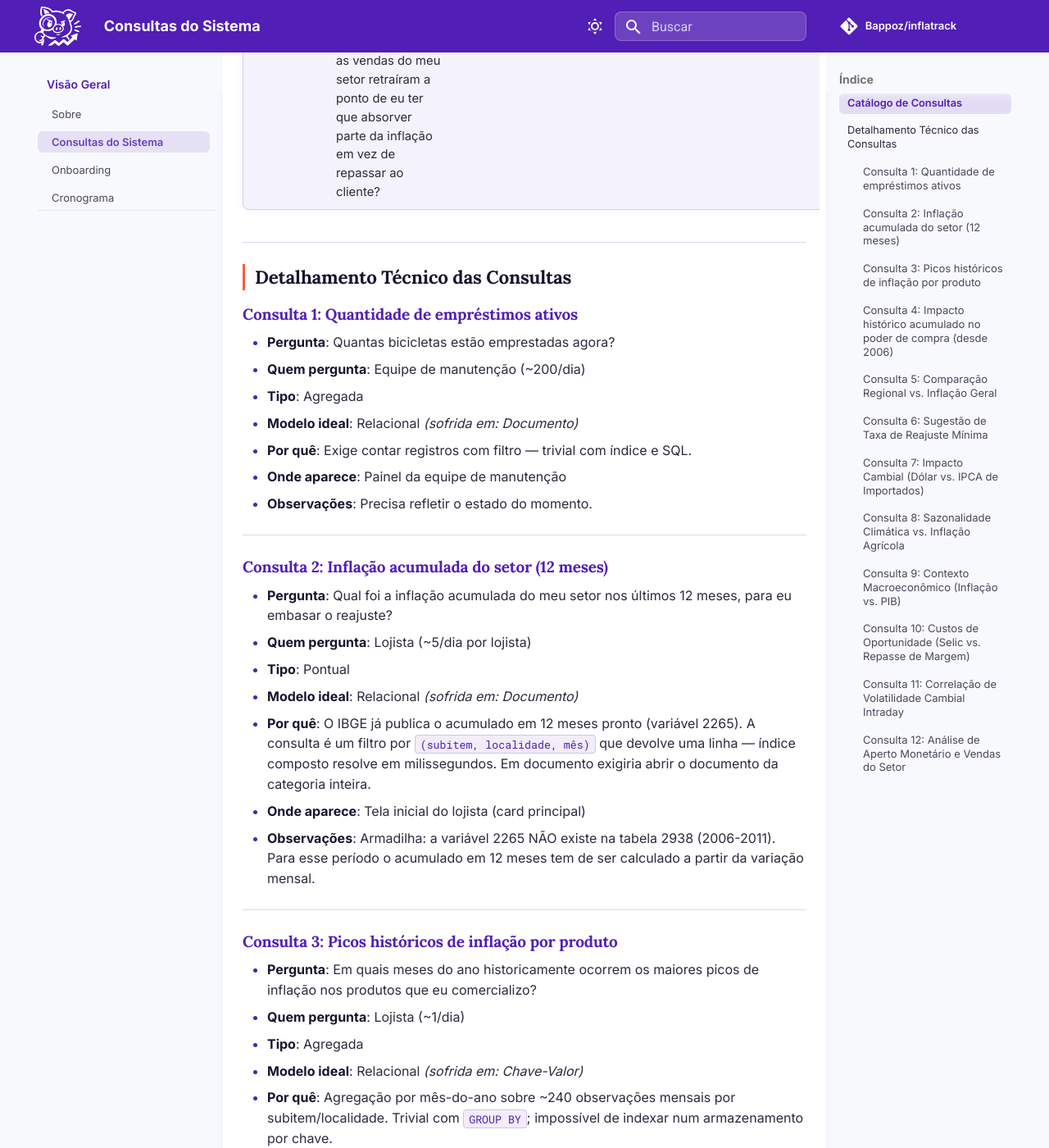
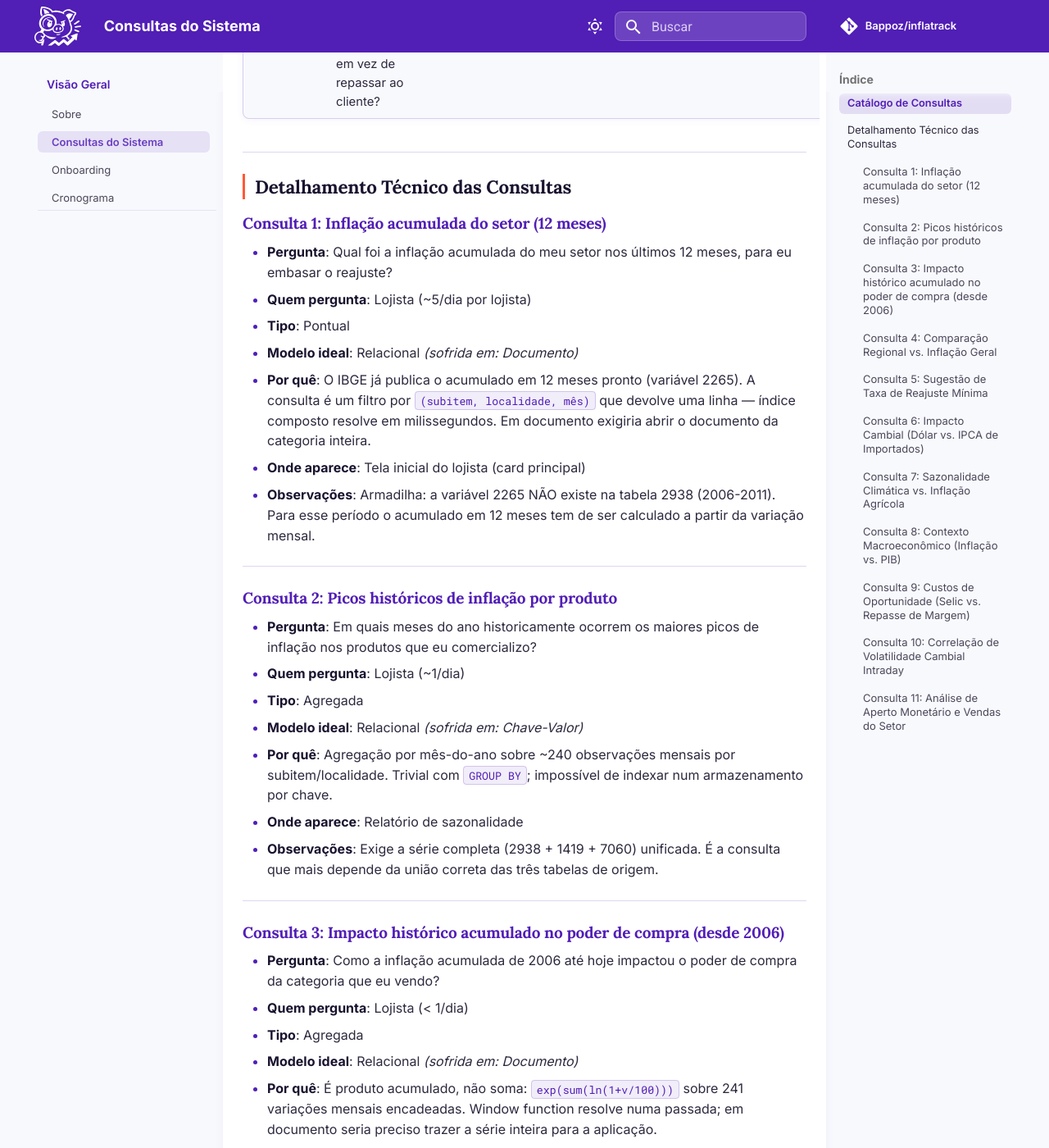
Before and after one commit to Bappoz/inflatrack, an MkDocs documentation site: the page built from docs/visaoGeral/consultas.md, in a window 1280 px wide and 1400 px high, scrolled down 2775 px. Shown: the whole window at 82% size. Built offline with MkDocs 1.6.1 and Material for MkDocs 9.7.7, drawn with Linux system fonts in a browser that asks for light colours; comment, search, counter and statistics services are not loaded; some of the changed text lies outside the part shown.

Commit message:
fix(docs): removendo consulta exemplo da tabela

```diff
--- a/docs/visaoGeral/consultas.md
+++ b/docs/visaoGeral/consultas.md
@@ -10,35 +10,23 @@
 
 | Nº | Consulta em português | Quem pergunta | Frequência | Tipo | Onde aparece |
 |---|---|---|---|---|---|
-| **1** | Quantas bicicletas estão emprestadas agora? | Equipe de manutenção | ~200 / dia | Agregada | Painel da equipe de manutenção |
-| **2** | Qual foi a inflação acumulada do meu setor nos últimos 12 meses, para eu embasar o reajuste? | Lojista | ~5 / dia (por lojista) | Pontual | Tela inicial do lojista (card principal) |
-| **3** | Em quais meses do ano historicamente ocorrem os maiores picos de inflação nos produtos que eu comercializo? | Lojista | ~1 / dia | Agregada | Relatório de sazonalidade |
-| **4** | Como a inflação acumulada de 2006 até hoje impactou o poder de compra da categoria que eu vendo? | Lojista | < 1 / dia | Agregada | Relatório "Poder de Compra" |
-| **5** | Qual a diferença entre a inflação geral e a da minha região nos últimos 5 anos, para eu planejar expansão ou preço local? | Lojista | ~1 / dia | Agregada | Tela de comparação regional / mapa |
-| **6** | Qual taxa de reajuste mínima devo aplicar aos meus produtos para não perder margem em relação ao IPCA do último ano? | Lojista | ~10 / dia | Pontual (gera escrita) | Tela de sugestão de reajuste e botão "aplicar reajuste" |
-| **7** | Como a alta do Dólar no último semestre impactou a inflação (IPCA) dos produtos importados do meu setor? | Lojista / Analista | ~5 / dia | Agregada | Relatório "Impacto Cambial" |
-| **8** | Qual a relação entre meses de seca (baixa precipitação/clima extremo) e os picos de inflação nos produtos agrícolas que eu vendo? | Lojista (Setor Alimentício) | ~2 / dia | Agregada | Painel "Sazonalidade Climática" |
-| **9** | A inflação atual está ocorrendo num período de aquecimento econômico (PIB em alta) ou em recessão? | Planejamento Estratégico | < 1 / dia (trimestral) | Agregada | Relatório de Contexto Macroeconômico |
-| **10** | Com a Selic atual, compensa eu repassar a inflação agora para o cliente, ou o custo de oportunidade (juros) compensa absorver a margem temporariamente? | Lojista (Gestor Financeiro) | ~10 / dia | Pontual (cálculo rápido) | Ferramenta "Simulador de Repasse vs Rendimento" |
-| **11** | Qual é a correlação matemática entre os picos do Dólar (volatilidade intraday) e o encarecimento imediato da cesta de produtos importados que eu vendo? | Algoritmo / Lojista | ~1 / dia | Agregada | Ferramenta "Simulador de Repasse Cambial" |
-| **12** | Considerando o aperto monetário (alta da Selic) nos últimos 3 meses, as vendas do meu setor retraíram a ponto de eu ter que absorver parte da inflação em vez de repassar ao cliente? | Planejamento Estratégico | < 5 / mês | Agregada | Relatório de Contexto Macroeconômico |
+| **1** | Qual foi a inflação acumulada do meu setor nos últimos 12 meses, para eu embasar o reajuste? | Lojista | ~5 / dia (por lojista) | Pontual | Tela inicial do lojista (card principal) |
+| **2** | Em quais meses do ano historicamente ocorrem os maiores picos de inflação nos produtos que eu comercializo? | Lojista | ~1 / dia | Agregada | Relatório de sazonalidade |
+| **3** | Como a inflação acumulada de 2006 até hoje impactou o poder de compra da categoria que eu vendo? | Lojista | < 1 / dia | Agregada | Relatório "Poder de Compra" |
+| **4** | Qual a diferença entre a inflação geral e a da minha região nos últimos 5 anos, para eu planejar expansão ou preço local? | Lojista | ~1 / dia | Agregada | Tela de comparação regional / mapa |
+| **5** | Qual taxa de reajuste mínima devo aplicar aos meus produtos para não perder margem em relação ao IPCA do último ano? | Lojista | ~10 / dia | Pontual (gera escrita) | Tela de sugestão de reajuste e botão "aplicar reajuste" |
+| **6** | Como a alta do Dólar no último semestre impactou a inflação (IPCA) dos produtos importados do meu setor? | Lojista / Analista | ~5 / dia | Agregada | Relatório "Impacto Cambial" |
+| **7** | Qual a relação entre meses de seca (baixa precipitação/clima extremo) e os picos de inflação nos produtos agrícolas que eu vendo? | Lojista (Setor Alimentício) | ~2 / dia | Agregada | Painel "Sazonalidade Climática" |
+| **8** | A inflação atual está ocorrendo num período de aquecimento econômico (PIB em alta) ou em recessão? | Planejamento Estratégico | < 1 / dia(análise trimestral) | Agregada | Relatório de Contexto Macroeconômico |
+| **9** | Com a Selic atual, compensa eu repassar a inflação agora para o cliente, ou o custo de oportunidade (juros) compensa absorver a margem temporariamente? | Lojista (Gestor Financeiro) | ~10 / dia | Pontual (cálculo rápido) | Ferramenta "Simulador de Repasse vs Rendimento" |
+| **10** | Qual é a correlação matemática entre os picos do Dólar (volatilidade intraday) e o encarecimento imediato da cesta de produtos importados que eu vendo? | Algoritmo / Lojista | ~1 / dia | Agregada | Ferramenta "Simulador de Repasse Cambial" |
+| **11** | Considerando o aperto monetário (alta da Selic) nos últimos 3 meses, as vendas do meu setor retraíram a ponto de eu ter que absorver parte da inflação em vez de repassar ao cliente? | Planejamento Estratégico | < 5 / dia  (Acesso esporádico para planejamento mensal) | Agregada | Relatório de Contexto Macroeconômico |
 
 ---
 
 ## Detalhamento Técnico das Consultas
 
-### Consulta 1: Quantidade de empréstimos ativos
-* **Pergunta**: Quantas bicicletas estão emprestadas agora?
-* **Quem pergunta**: Equipe de manutenção (~200/dia)
-* **Tipo**: Agregada
-* **Modelo ideal**: Relacional *(sofrida em: Documento)*
-* **Por quê**: Exige contar registros com filtro — trivial com índice e SQL.
-* **Onde aparece**: Painel da equipe de manutenção
-* **Observações**: Precisa refletir o estado do momento.
-
----
-
-### Consulta 2: Inflação acumulada do setor (12 meses)
+### Consulta 1: Inflação acumulada do setor (12 meses)
 * **Pergunta**: Qual foi a inflação acumulada do meu setor nos últimos 12 meses, para eu embasar o reajuste?
 * **Quem pergunta**: Lojista (~5/dia por lojista)
 * **Tipo**: Pontual
@@ -148,9 +136,9 @@
 
 ---
 
-### Consulta 12: Análise de Aperto Monetário e Vendas do Setor
+### Consulta 11: Análise de Aperto Monetário e Vendas do Setor
 * **Pergunta**: Considerando o aperto monetário (alta da Selic) nos últimos 3 meses, as vendas do meu setor retraíram a ponto de eu ter que absorver parte da inflação em vez de repassar ao cliente?
-* **Quem pergunta**: Planejamento Estratégico / Gestor Financeiro (< 5/mês)
+* **Quem pergunta**: Planejamento Estratégico / Gestor Financeiro (< 5/dia)
 * **Tipo**: Agregada
 * **Modelo ideal**: Série temporal *(sofrida em: Chave-Valor)*
 * **Por quê**: Analisar "alta ao longo de 3 meses" requer varredura de intervalo (Range Scan). Séries temporais fatiam intervalos de 90 dias com um único comando matemático.
```
Also changed, not shown: other parts of docs/visaoGeral/consultas.md (+9 -9 lines).
